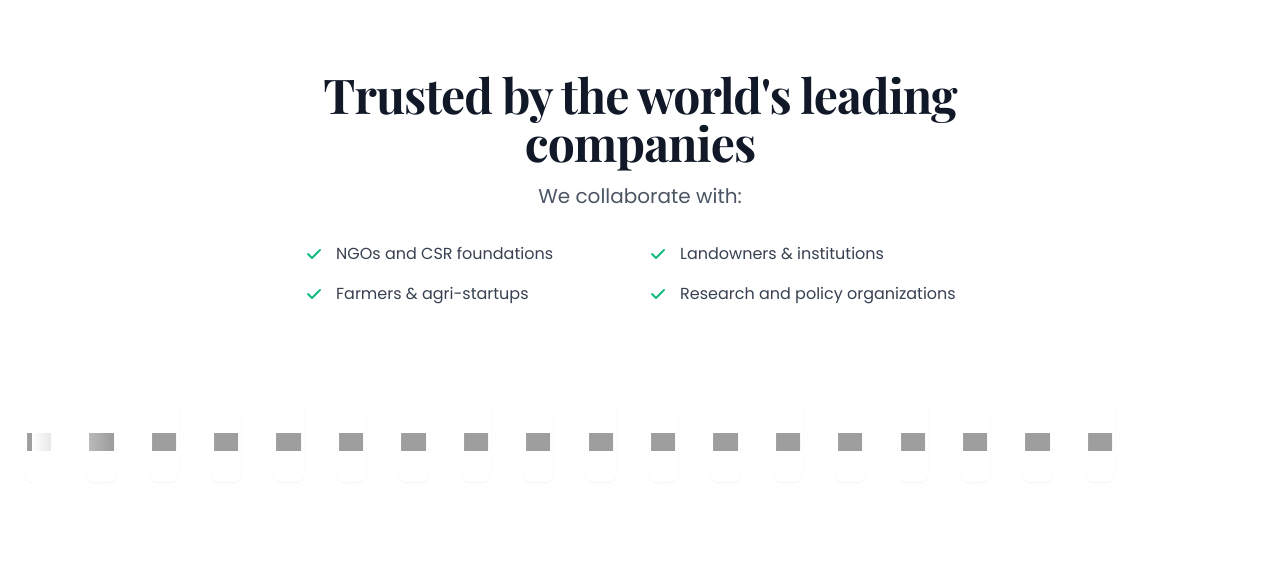
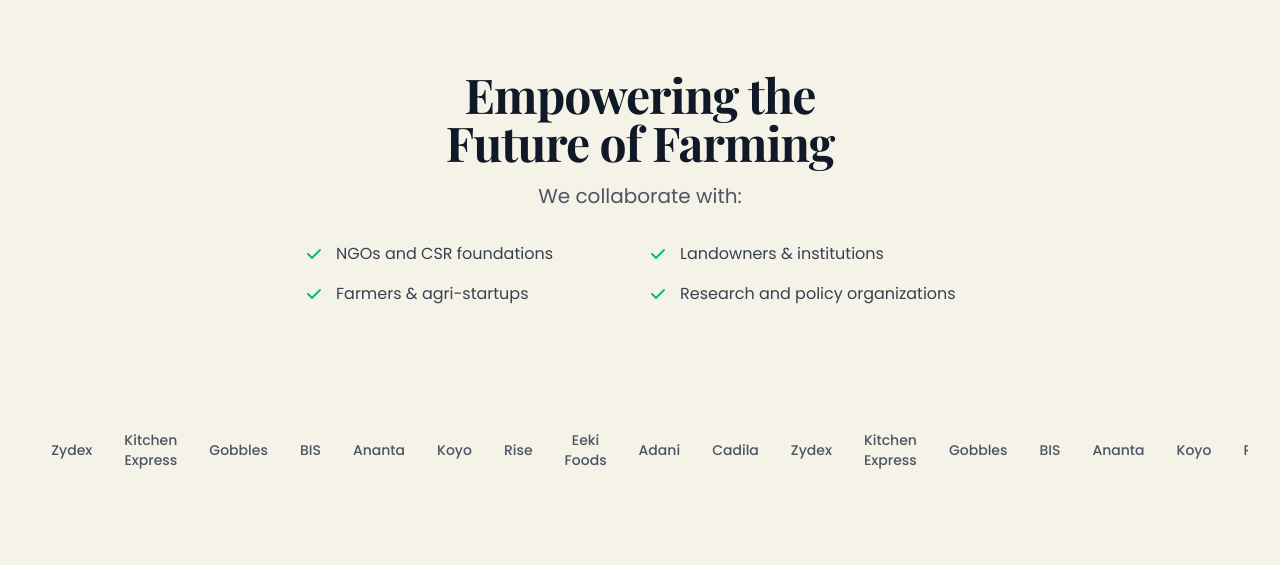
Before and after one commit to parallaxis-innovations/prabha-agritech, a Next.js app: page / in a window 1280 px wide. Shown: the part 2282-2847 px from the top of the page. Built offline with nearby package versions, Linux system fonts and the light colour scheme; grey boxes are pictures that could not be loaded.

Commit message:
-removed partner logo, fixed partner section design.

```diff
--- a/src/components/Partners.tsx
+++ b/src/components/Partners.tsx
@@ -1,26 +1,26 @@
 "use client";
 
-import Image from 'next/image';
-import { useEffect, useState } from 'react';
+import Image from "next/image";
+import { useEffect, useState } from "react";
 
 const partners = [
-    { name: 'Adani', logo: '/partners/adani.png' },
-    { name: 'Cadila', logo: '/partners/cadila.png' },
-    { name: 'Zydex', logo: '/partners/zydex.png' },
-    { name: 'Kitchen Express', logo: '/partners/kitchen-express.png' },
-    { name: 'Gobbles', logo: '/partners/gobbles.png' },
-    { name: 'BIS', logo: '/partners/bis.png' },
-    { name: 'Ananta', logo: '/partners/ananta.png' },
-    { name: 'Koyo', logo: '/partners/koyo.png' },
-    { name: 'Rise', logo: '/partners/rise.png' },
-    { name: 'Eeki Foods', logo: '/partners/eeki-foods.png' },
+	{ name: "Adani", logo: "/partners/adani.png" },
+	{ name: "Cadila", logo: "/partners/cadila.png" },
+	{ name: "Zydex", logo: "/partners/zydex.png" },
+	{ name: "Kitchen Express", logo: "/partners/kitchen-express.png" },
+	{ name: "Gobbles", logo: "/partners/gobbles.png" },
+	{ name: "BIS", logo: "/partners/bis.png" },
+	{ name: "Ananta", logo: "/partners/ananta.png" },
+	{ name: "Koyo", logo: "/partners/koyo.png" },
+	{ name: "Rise", logo: "/partners/rise.png" },
+	{ name: "Eeki Foods", logo: "/partners/eeki-foods.png" },
 ];
 
 const collaborationTypes = [
 	"NGOs and CSR foundations",
 	"Landowners & institutions",
 	"Farmers & agri-startups",
-    "Research and policy organizations"
+	"Research and policy organizations",
 ];
 
 export default function Partners() {
@@ -33,18 +33,23 @@ export default function Partners() {
 	if (!isClient) return null;
 
 	return (
-        <section className="py-16 sm:py-20 bg-white overflow-hidden">
+		<section className="py-16 sm:py-20 bg-cream overflow-hidden">
 			<div className="container mx-auto px-4 sm:px-6 lg:px-8">
 				<div className="text-center max-w-3xl mx-auto mb-12 sm:mb-16">
 					<h2 className="text-3xl sm:text-4xl lg:text-5xl font-bold text-gray-900 mb-4">
-                        Trusted by the world&apos;s leading companies
+						{/* Trusted by the world&apos;s leading companies */}
+						Empowering the <br />
+						Future of Farming
 					</h2>
 					<p className="text-lg sm:text-xl text-gray-600 mb-8">
 						We collaborate with:
 					</p>
-                    <div className="grid grid-cols-1 sm:grid-cols-2 gap-4 text-left max-w-2xl mx-auto">
+					<div className="grid grid-cols-1 sm:grid-cols-2 gap-4 max-w-2xl mx-auto text-center sm:text-left justify-items-center sm:justify-items-start">
 						{collaborationTypes.map((type, index) => (
-                            <div key={index} className="flex items-center gap-3">
+							<div
+								key={index}
+								className="flex items-center gap-3 justify-center sm:justify-start"
+							>
 								<svg
 									className="w-5 h-5 text-emerald-500 flex-shrink-0"
 									fill="currentColor"
@@ -63,22 +68,18 @@ export default function Partners() {
 				</div>
 
 				{/* Partners Logo Marquee */}
-                <div className="relative">
-                    <div className="absolute left-0 top-0 w-20 h-full bg-gradient-to-r from-white to-transparent z-10" />
-                    <div className="absolute right-0 top-0 w-20 h-full bg-gradient-to-l from-white to-transparent z-10" />
+				<div className="relative overflow-hidden">
+					<div className="absolute left-0 top-0 w-32 h-full z-10" />
+					<div className="absolute right-0 top-0 w-32 h-full z-10" />
 					<div className="flex gap-8 animate-marquee whitespace-nowrap py-8">
-                        {[...partners, ...partners].map((partner, idx) => (
+						{[...partners, ...partners, ...partners].map((partner, idx) => (
 							<div
 								key={`${partner.name}-${idx}`}
-                                className="flex items-center justify-center w-32 h-20 bg-white rounded-lg shadow-sm hover:shadow-md transition-shadow"
+								className="flex items-center justify-center w-42 h-24"
 							>
-                                <Image
-                                    src={partner.logo}
-                                    alt={partner.name}
-                                    width={100}
-                                    height={60}
-                                    className="object-contain max-w-[80%] max-h-[80%] grayscale hover:grayscale-0 transition-all"
-                                />
+								<span className="text-sm text-gray-600 font-medium whitespace-normal text-center">
+									{partner.name}
+								</span>
 							</div>
 						))}
 					</div>
@@ -86,7 +87,8 @@ export default function Partners() {
 
 				<div className="text-center mt-12">
 					<p className="text-lg sm:text-xl text-gray-600 max-w-3xl mx-auto">
-                        Together, we can build India&apos;s most resilient and sustainable farming ecosystem.
+						Together, we can build India&apos;s most resilient and sustainable
+						farming ecosystem.
 					</p>
 				</div>
 			</div>
```
Lines whose indentation alone changed are shown as unchanged.
